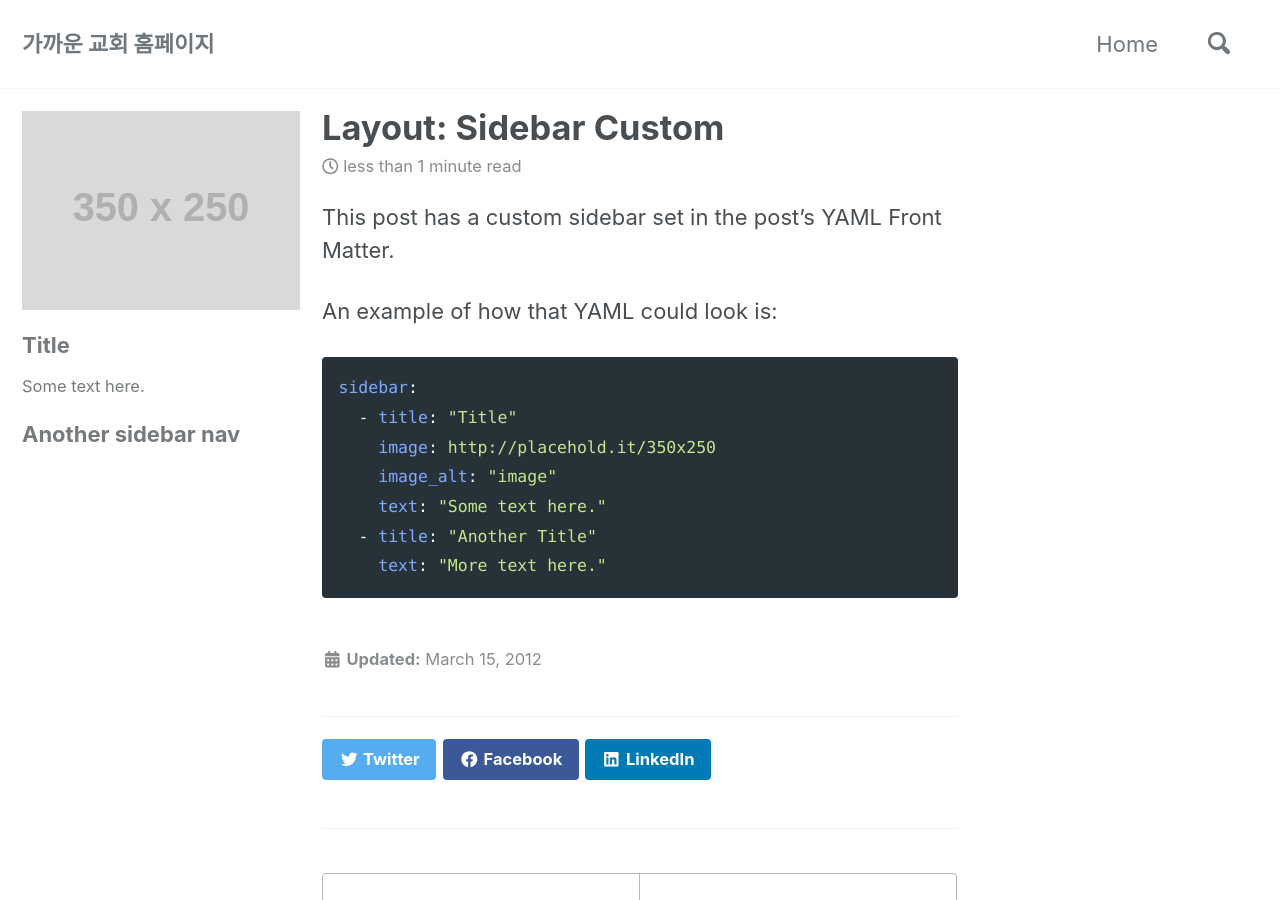
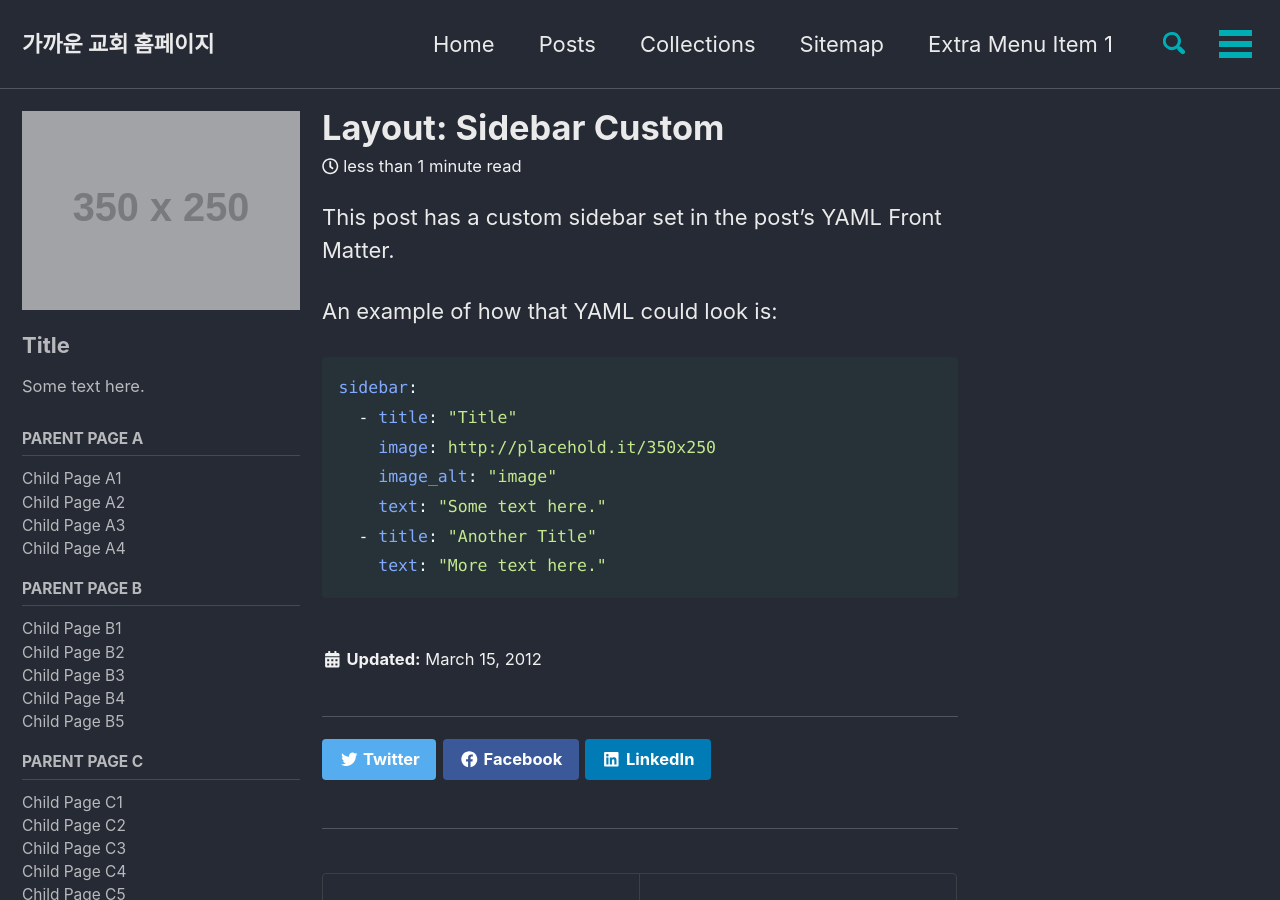
Before and after one commit to tolerance2018Backup/tolerance2018Backup.github.io, a Jekyll site: the page built from _posts/2012-03-15-layout-sidebar-custom.md, in a window 1280 px wide and 900 px high. Built offline with Jekyll 4.4.1, drawn with Linux system fonts in a browser that asks for light colours; cached includes are drawn as plain includes; nearby versions of some CDN libraries.

Commit message:
메뉴적용

```diff
--- a/_config.yml
+++ b/_config.yml
@@ -12,7 +12,7 @@
 
 # theme                  : "minimal-mistakes-jekyll"
 # remote_theme           : "mmistakes/minimal-mistakes"
-minimal_mistakes_skin    : "default" # "air", "aqua", "contrast", "dark", "dirt", "neon", "mint", "plum", "sunrise"
+minimal_mistakes_skin    : "dark" # "air", "aqua", "contrast", "dark", "dirt", "neon", "mint", "plum", "sunrise"
 
 # Site Settings
 locale                   : "Ko"
--- a/_data/navigation.yml
+++ b/_data/navigation.yml
@@ -10,12 +10,60 @@ main:
   #   url: /categories/
   # - title: "Tags"
   #   url: /tags/
+  - title: "Posts"
+    url: /year-archive/
+  - title: "Collections"
+    url: /collection-archive/
+  - title: "Sitemap"
+    url: /sitemap/
+  - title: "Extra Menu Item 1"
+    url: /
+  - title: "Extra Menu Item 2"
+    url: /
+  - title: "Extra Menu Item Long Title"
+    url: /
 
-  # - title: "About"
-  #   url: https://mmistakes.github.io/minimal-mistakes/about/
-  # - title: "Sample Posts"
-  #   url: /year-archive/
-  # - title: "Sample Collections"
-  #   url: /collection-archive/
-  # - title: "Sitemap"
-  #   url: /sitemap/
+# sidebar navigation list sample
+sidebar-sample:
+  - title: "Parent Page A"
+    children:
+      - title: "Child Page A1"
+        url: /child-page-a1/
+      - title: "Child Page A2"
+        url: /child-page-a2/
+      - title: "Child Page A3"
+        url: /child-page-a3/
+      - title: "Child Page A4"
+        url: /child-page-a4/
+  - title: "Parent Page B"
+    children:
+      - title: "Child Page B1"
+        url: /child-page-b1/
+      - title: "Child Page B2"
+        url: /child-page-b2/
+      - title: "Child Page B3"
+        url: /child-page-b3/
+      - title: "Child Page B4"
+        url: /child-page-b4/
+      - title: "Child Page B5"
+        url: /child-page-b5/
+  - title: "Parent Page C"
+    children:
+      - title: "Child Page C1"
+        url: /child-page-c1/
+      - title: "Child Page C2"
+        url: /child-page-c2/
+      - title: "Child Page C3"
+        url: /child-page-c3/
+      - title: "Child Page C4"
+        url: /child-page-c4/
+      - title: "Child Page C5"
+        url: /child-page-c5/
+  - title: "Parent Page D"
+    children:
+      - title: "Child Page D1"
+        url: /child-page-d1/
+      - title: "Child Page D2"
+        url: /child-page-d2/
+      - title: "Child Page D3 (External)"
+        url: https://your-domain.com
```
